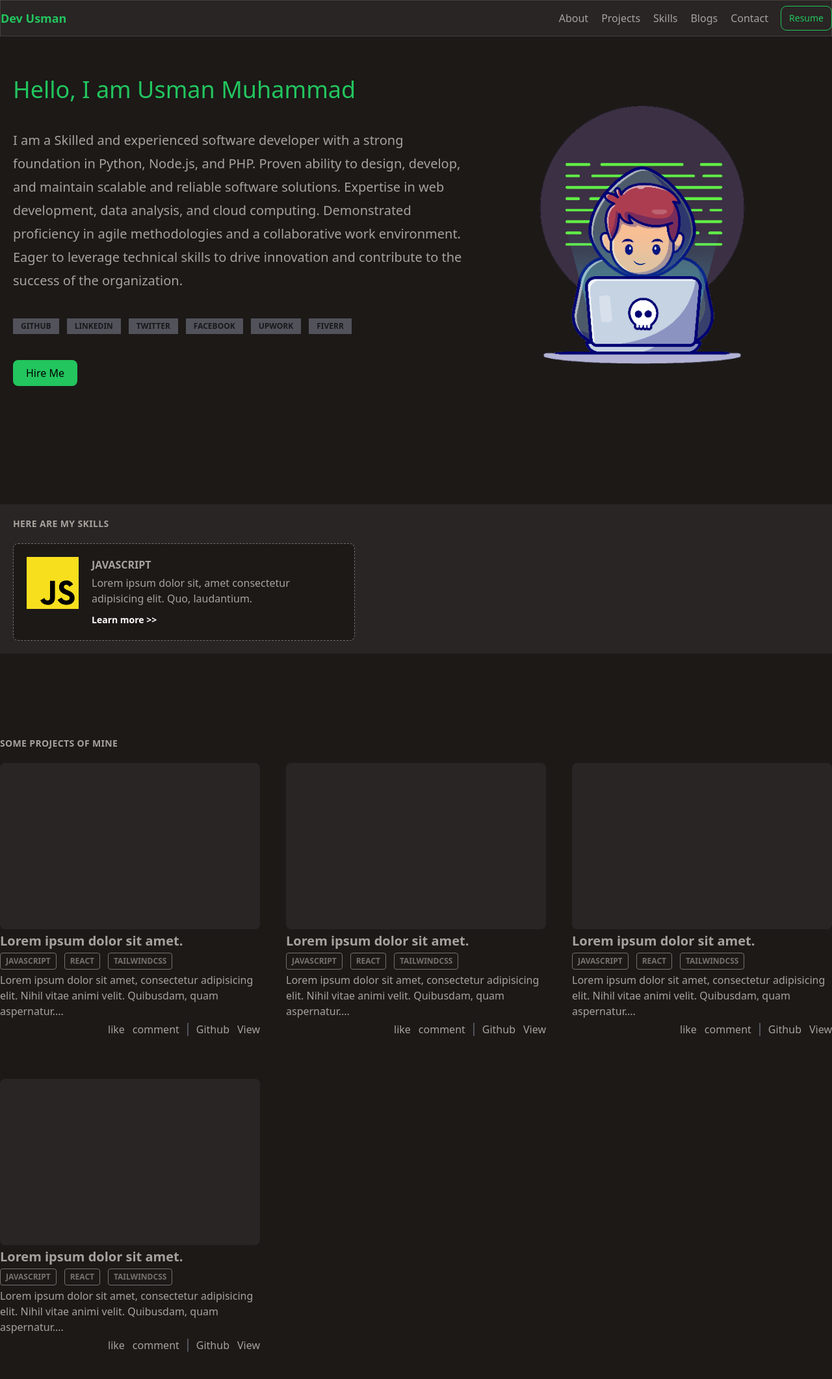
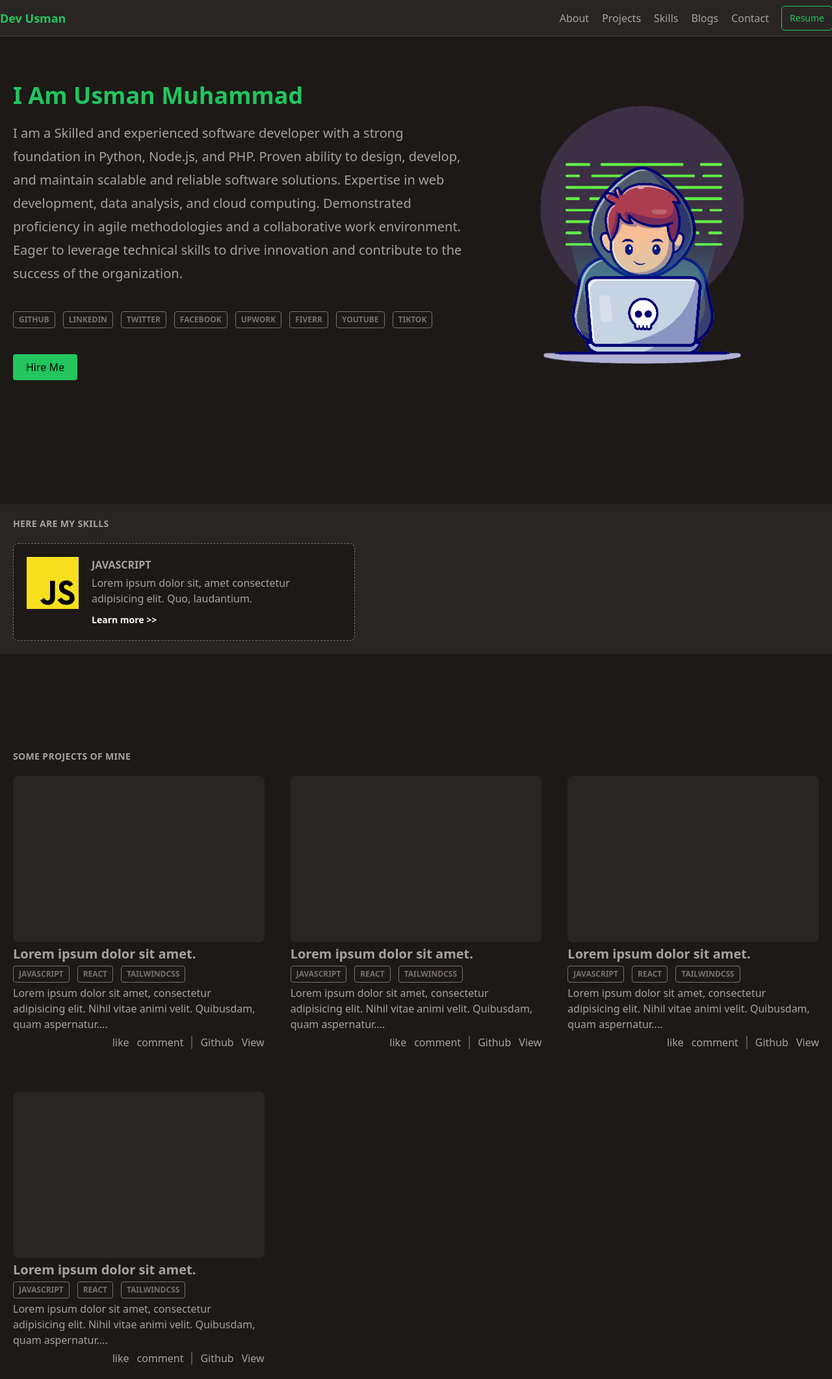
Before and after one commit to usmaarn/portfolio, a Flask app: page / in a window 1280 px wide. Shown: the whole page at 65% size. Before the commit the page ends 2080 px from the top, so only its background shows below. Run offline with Flask 3, Linux system fonts and the light colour scheme.

Commit message:
2024-03-27 10:00:48.334980 - 5dbfcf16-f725-4c36-8b60-bd8572902927

```diff
--- a/portfolio/static/css/app.css
+++ b/portfolio/static/css/app.css
@@ -20,21 +20,6 @@ section .heading {
   flex-wrap: wrap;
   align-items: center;
   gap: 0.75rem;
-}
-
-.home .header .about .socials a {
-  --tw-bg-opacity: 1;
-  background-color: rgb(82 82 91 / var(--tw-bg-opacity));
-  padding-left: 0.75rem;
-  padding-right: 0.75rem;
-  padding-top: 0.25rem;
-  padding-bottom: 0.25rem;
-  font-size: 0.75rem;
-  line-height: 1rem;
-  font-weight: 600;
-  text-transform: uppercase;
-  --tw-text-opacity: 1;
-  color: rgb(24 24 27 / var(--tw-text-opacity));
 }
 
 /* Home Skills */
@@ -594,7 +579,7 @@ video {
 }
 
 .btn-inline {
-  border-radius: 0.5rem;
+  border-radius: 0.25rem;
   padding-left: 0.75rem;
   padding-right: 0.75rem;
   padding-top: 0.5rem;
@@ -614,6 +599,30 @@ video {
   background-color: rgb(34 197 94 / var(--tw-bg-opacity));
   --tw-text-opacity: 1;
   color: rgb(0 0 0 / var(--tw-text-opacity));
+}
+
+.tag {
+  border-radius: 0.25rem;
+  border-width: 1px;
+  --tw-border-opacity: 1;
+  border-color: rgb(120 113 108 / var(--tw-border-opacity));
+  padding-left: 0.5rem;
+  padding-right: 0.5rem;
+  padding-top: 0.25rem;
+  padding-bottom: 0.25rem;
+  font-size: 0.75rem;
+  line-height: 1rem;
+  font-weight: 600;
+  text-transform: uppercase;
+  --tw-text-opacity: 1;
+  color: rgb(120 113 108 / var(--tw-text-opacity));
+}
+
+.tag:hover {
+  --tw-bg-opacity: 1;
+  background-color: rgb(120 113 108 / var(--tw-bg-opacity));
+  --tw-text-opacity: 1;
+  color: rgb(28 25 23 / var(--tw-text-opacity));
 }
 
 .static {
@@ -641,8 +650,16 @@ video {
   margin-bottom: 0.25rem;
 }
 
+.mb-10 {
+  margin-bottom: 2.5rem;
+}
+
 .mb-2 {
   margin-bottom: 0.5rem;
+}
+
+.mb-5 {
+  margin-bottom: 1.25rem;
 }
 
 .ml-auto {
@@ -745,10 +762,6 @@ video {
   justify-content: center;
 }
 
-.gap-10 {
-  gap: 2.5rem;
-}
-
 .gap-3 {
   gap: 0.75rem;
 }
@@ -775,6 +788,10 @@ video {
   border-width: 1px;
 }
 
+.border-b {
+  border-bottom-width: 1px;
+}
+
 .border-dashed {
   border-style: dashed;
 }
@@ -782,11 +799,6 @@ video {
 .border-stone-500 {
   --tw-border-opacity: 1;
   border-color: rgb(120 113 108 / var(--tw-border-opacity));
-}
-
-.border-stone-800 {
-  --tw-border-opacity: 1;
-  border-color: rgb(41 37 36 / var(--tw-border-opacity));
 }
 
 .border-stone-700 {
@@ -814,23 +826,8 @@ video {
   background-color: rgb(82 82 91 / var(--tw-bg-opacity));
 }
 
-.bg-zinc-900 {
-  --tw-bg-opacity: 1;
-  background-color: rgb(24 24 27 / var(--tw-bg-opacity));
-}
-
-.bg-zinc-800 {
-  --tw-bg-opacity: 1;
-  background-color: rgb(39 39 42 / var(--tw-bg-opacity));
-}
-
 .p-5 {
   padding: 1.25rem;
-}
-
-.px-2 {
-  padding-left: 0.5rem;
-  padding-right: 0.5rem;
 }
 
 .px-5 {
@@ -838,14 +835,14 @@ video {
   padding-right: 1.25rem;
 }
 
-.py-1 {
-  padding-top: 0.25rem;
-  padding-bottom: 0.25rem;
-}
-
 .py-2 {
   padding-top: 0.5rem;
   padding-bottom: 0.5rem;
+}
+
+.text-2xl {
+  font-size: 1.5rem;
+  line-height: 2rem;
 }
 
 .text-4xl {
@@ -897,6 +894,10 @@ video {
   text-transform: uppercase;
 }
 
+.capitalize {
+  text-transform: capitalize;
+}
+
 .text-black {
   --tw-text-opacity: 1;
   color: rgb(0 0 0 / var(--tw-text-opacity));
@@ -912,24 +913,9 @@ video {
   color: rgb(168 162 158 / var(--tw-text-opacity));
 }
 
-.text-stone-500 {
-  --tw-text-opacity: 1;
-  color: rgb(120 113 108 / var(--tw-text-opacity));
-}
-
 .text-white {
   --tw-text-opacity: 1;
   color: rgb(255 255 255 / var(--tw-text-opacity));
-}
-
-.hover\:bg-stone-500:hover {
-  --tw-bg-opacity: 1;
-  background-color: rgb(120 113 108 / var(--tw-bg-opacity));
-}
-
-.hover\:text-stone-900:hover {
-  --tw-text-opacity: 1;
-  color: rgb(28 25 23 / var(--tw-text-opacity));
 }
 
 .hover\:underline:hover {
@@ -966,6 +952,11 @@ video {
     padding: 0px;
   }
 
+  .md\:text-4xl {
+    font-size: 2.25rem;
+    line-height: 2.5rem;
+  }
+
   .md\:text-xl {
     font-size: 1.25rem;
     line-height: 1.75rem;
--- a/portfolio/templates/layouts/navbar.html
+++ b/portfolio/templates/layouts/navbar.html
@@ -1,4 +1,4 @@
-<nav class="fixed top-0 left-0 w-full bg-stone-800 h-14 border border-stone-700">
+<nav class="fixed top-0 left-0 w-full bg-stone-800 h-14 border-b border-stone-700">
     <div class="p-5 md:p-0 h-full max-w-screen-xl mx-auto flex items-center gap-5">
         <a class="font-bold text-green-500 text-lg" href="/">Dev Usman</a>
         <ul class="ml-auto hidden md:flex items-center gap-5">
--- a/portfolio/templates/parts/home/header.html
+++ b/portfolio/templates/parts/home/header.html
@@ -1,7 +1,7 @@
 <section class="header p-5 flex md:max-h-[600px] items-center mt-16">
-    <div class="about flex flex-col items-start justify-center gap-10">
-        <h3 class="text-4xl text-green-500 font-medium">Hello, I am Usman Muhammad</h3>
-        <p class="bi0 md:text-xl text-stone-400 font-light max-w-screen-md md:leading-9">
+    <div class="about flex flex-col items-start justify-center">
+        <h3 class="text-2xl md:text-4xl text-green-500 font-bold mb-5 capitalize">I am Usman Muhammad</h3>
+        <p class="bi0 md:text-xl text-stone-400 font-light max-w-screen-md md:leading-9 mb-10">
             I am a Skilled and experienced software developer with a strong foundation in Python, Node.js, and PHP.
             Proven
             ability to
@@ -15,16 +15,13 @@
             technical skills to drive innovation and contribute to the success of the organization.
         </p>
 
-        <div class="socials">
-            <a href="#">Github</a>
-            <a href="#">LinkedIn</a>
-            <a href="#">Twitter</a>
-            <a href="#">Facebook</a>
-            <a href="#">Upwork</a>
-            <a href="#">Fiverr</a>
+        <div class="socials mb-10">
+            {% for link in ['github', 'linkedin', 'twitter', 'facebook', 'upwork', 'fiverr', 'youtube', 'tiktok'] %}
+            <a href="#" class="tag">{{link}}</a>
+            {% endfor %}
         </div>
 
-        <button class="px-5 bg-green-500 text-black py-2 rounded-lg font-normal">Hire Me</button>
+        <button class="px-5 bg-green-500 text-black py-2 rounded font-normal">Hire Me</button>
     </div>
 
     <div class="hidden md:block">
--- a/portfolio/templates/parts/home/projects.html
+++ b/portfolio/templates/parts/home/projects.html
@@ -1,4 +1,4 @@
-<section class="">
+<section class="p-5">
     <h3 class="heading">Some Projects of mine</h3>
 
     <div class="grid md:grid-cols-2 lg:grid-cols-3 gap-5 md:gap-x-10 md:gap-y-16">
@@ -12,7 +12,7 @@
                 <div class="flex items-center gap-3 uppercase font-medium text-xs">
                     {% for skill in ['javascript', 'react', 'tailwindcss'] %}
                     <a href="#"
-                        class="px-2 py-1 rounded border border-stone-500 text-stone-500 font-semibold hover:bg-stone-500 hover:text-stone-900">{{skill}}</a>
+                        class="tag">{{skill}}</a>
                     {% endfor %}
                 </div>
                 <p class="mb-2">
--- a/src/css/home.css
+++ b/src/css/home.css
@@ -11,11 +11,6 @@ section .heading {
     @apply flex flex-wrap items-center gap-3;
 }
 
-.home .header .about .socials a {
-    @apply px-3 py-1 uppercase text-xs bg-zinc-600 text-zinc-900 font-semibold;
-}
-
-
 /* Home Skills */
 
 
```
Also changed, not shown: src/css/main.css (+6 -1 lines).
